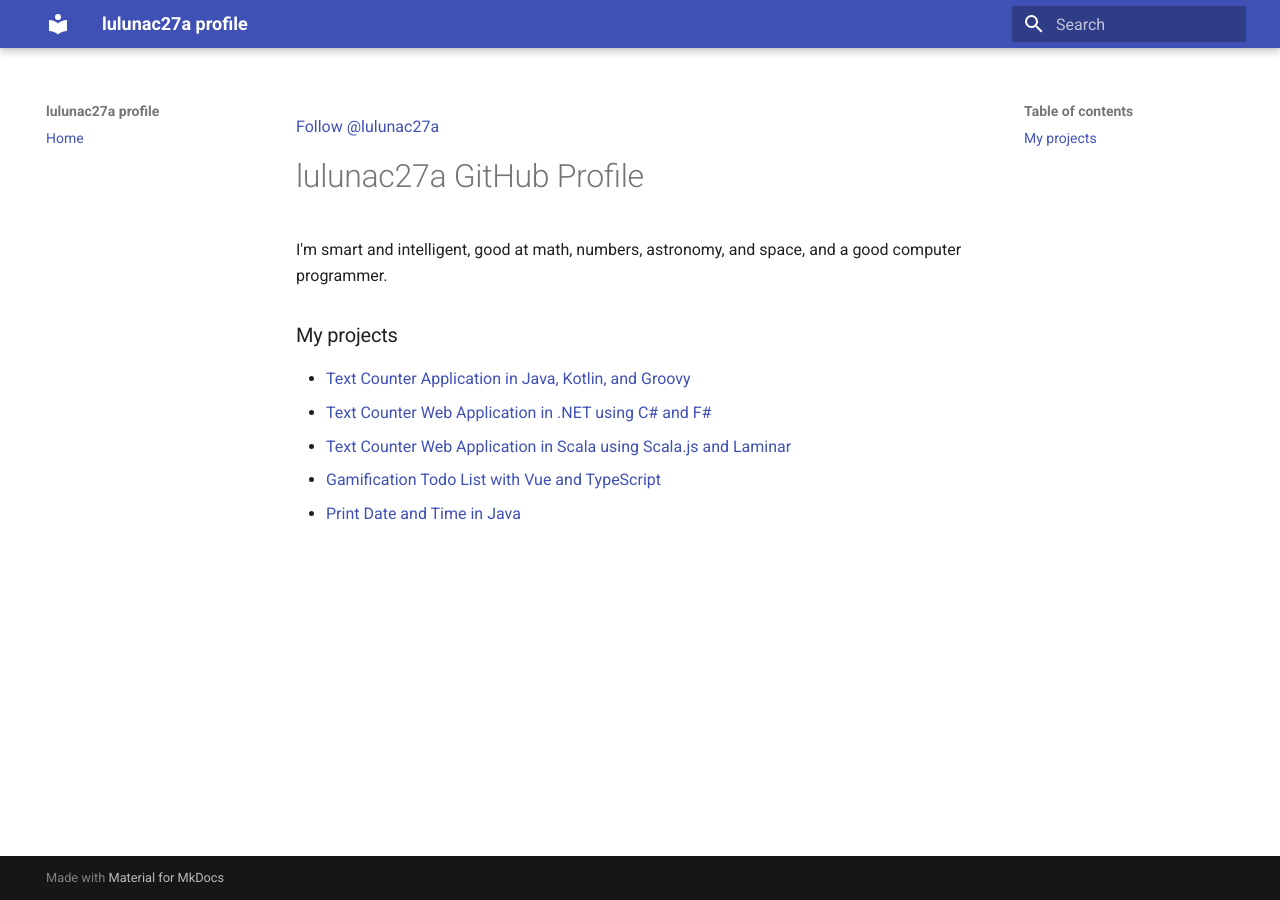
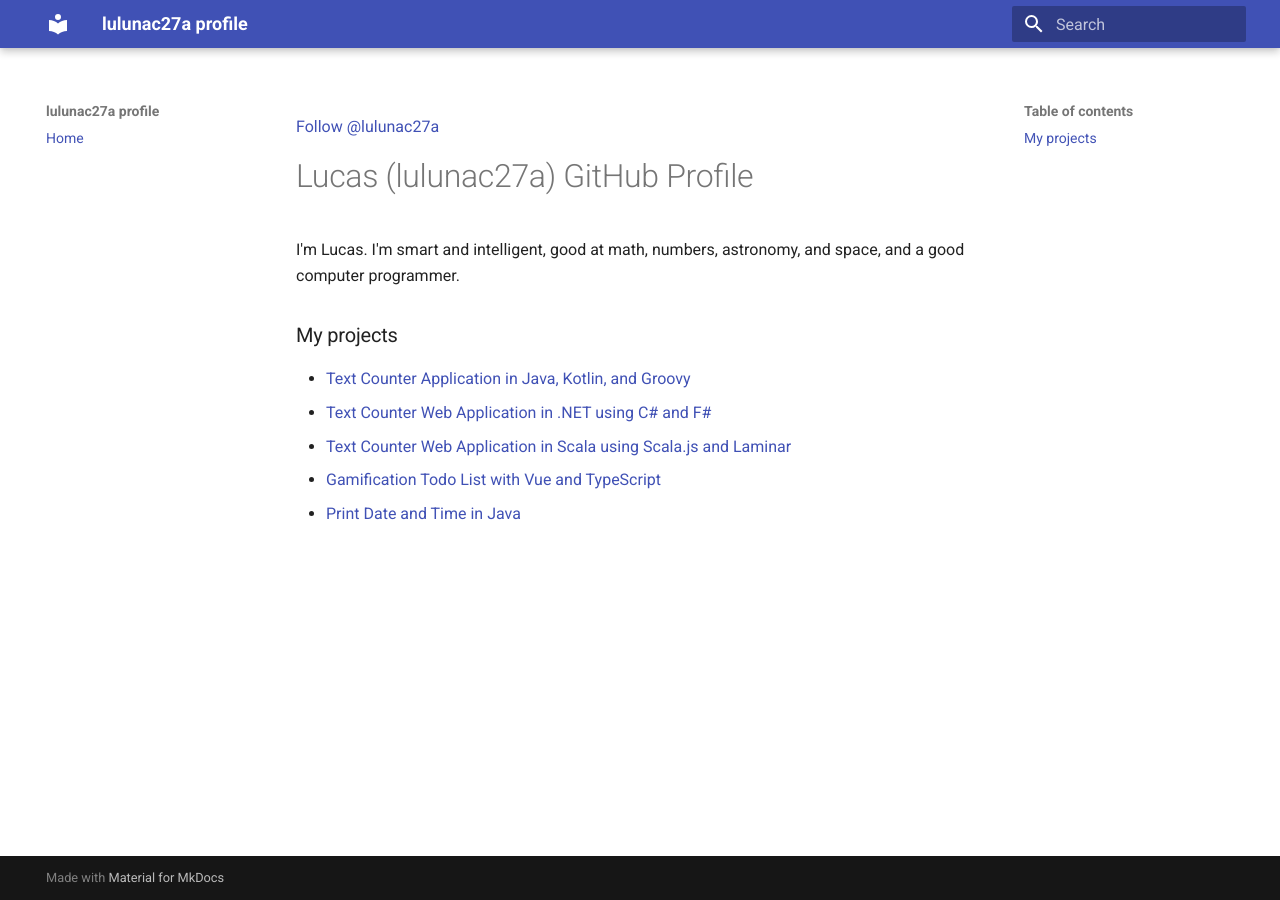
Before and after one commit to lulunac27a/lulunac27a.github.io, an MkDocs documentation site: the page built from docs/index.md, in a window 1280 px wide. Built offline with MkDocs 1.6.1 and Material for MkDocs 9.7.7, drawn with Linux system fonts in a browser that asks for light colours.

Commit message:
Add name

```diff
--- a/docs/index.md
+++ b/docs/index.md
@@ -1,8 +1,8 @@
 <a class="github-button" href="https://github.com/lulunac27a" data-size="large" data-show-count="true" aria-label="Follow @lulunac27a on GitHub">Follow @lulunac27a</a>
 
-# lulunac27a GitHub Profile
+# Lucas (lulunac27a) GitHub Profile
 
-I'm smart and intelligent, good at math, numbers, astronomy, and space, and a good computer programmer.
+I'm Lucas. I'm smart and intelligent, good at math, numbers, astronomy, and space, and a good computer programmer.
 
 ### My projects
 
```
